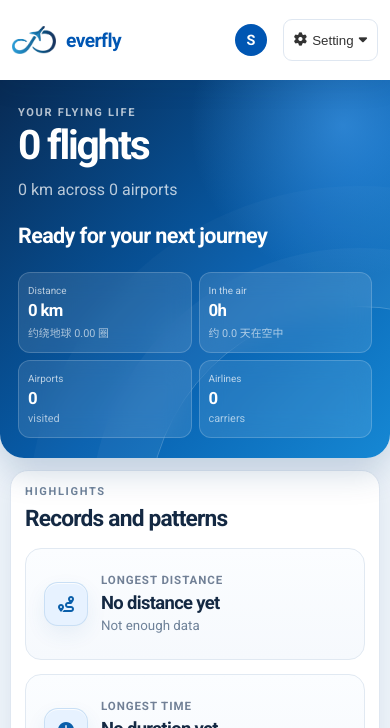
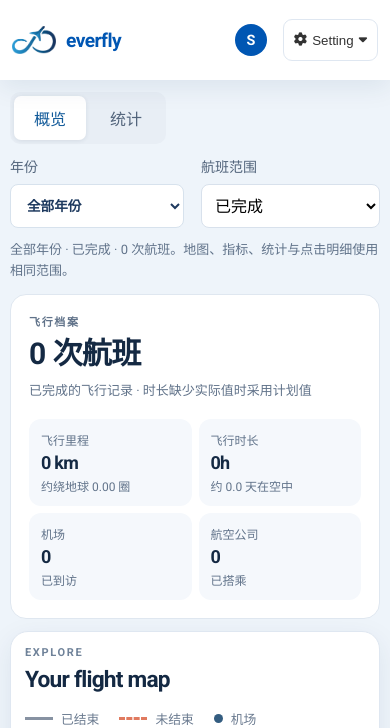
Before and after one commit to Yongxue-Chen/everfly, a Flask app: page / in a window 390 px wide. Shown: the top 728 px of the page. Run offline with Flask 3, Linux system fonts and the light colour scheme; the visitor is signed in with stand-in values (Sample User, id 1); data that the repository does not hold is empty; parts of the project's set-up code (start-up, migrations or seed data) failed here and were passed over; some libraries are stand-ins or nearby versions.

Commit message:
feat(ui): separate journey overview and unify statistics scope

```diff
--- a/static/css/style.css
+++ b/static/css/style.css
@@ -3228,3 +3228,39 @@ th[onclick] {
     .view-actions .btn, .toolbar .btn, .modal-footer .btn,
     .map-controls button, .map-controls select, .donut-legend-row { min-height: 44px; }
 }
+
+/* Journey overview and statistics share one explicit scope. */
+.journey-shell [hidden] { display: none !important; }
+.journey-toolbar { display: flex; flex-wrap: wrap; align-items: center; justify-content: space-between; gap: 12px; }
+.journey-view-switch { display: flex; gap: 4px; padding: 4px; border-radius: 10px; background: #e8eef5; }
+.journey-view-switch button { border: 0; border-radius: 7px; padding: 10px 20px; background: transparent; color: #52647b; font: inherit; cursor: pointer; }
+.journey-view-switch button[aria-pressed="true"] { background: white; color: #135b9a; box-shadow: 0 1px 4px #14294318; }
+.journey-filters { display: flex; flex-wrap: wrap; gap: 16px; }
+.journey-filters label { display: flex; align-items: center; gap: 8px; color: #52647b; font-size: 14px; }
+.journey-filters select, #journey-year-metric { padding: 9px; border: 1px solid #d8e1ec; border-radius: 8px; background: white; font: inherit; }
+#journey-scope-note { flex-basis: 100%; margin: 0; color: #61738a; font-size: 13px; line-height: 1.6; }
+#journey-hero { grid-template-columns: minmax(0, 1fr); gap: 20px; padding: 24px; background: #fff; color: #142943; border: 1px solid #dfe7f0; border-radius: 16px; box-shadow: none; }
+#journey-hero::after { display: none; }
+#journey-hero h1 { font-size: 30px; letter-spacing: -.02em; line-height: 1.2; }
+#journey-hero .journey-eyebrow, #journey-hero p { color: #61738a; }
+#journey-hero p { margin-top: 8px; font-size: 13px; }
+#journey-metrics { grid-template-columns: repeat(4, minmax(0, 1fr)); max-width: none; }
+#journey-metrics .journey-metric { background: #f5f8fc; border: 0; padding: 16px; }
+#journey-metrics .journey-metric span, #journey-metrics .journey-metric-sub { color: #61738a; font-size: 12px; }
+#journey-metrics .journey-metric strong { color: #142943; font-size: 23px; }
+.journey-recent { display: grid; grid-template-columns: repeat(auto-fit, minmax(260px, 1fr)); gap: 16px; }
+.journey-recent article { min-width: 0; padding: 20px; border: 1px solid #dfe7f0; border-radius: 16px; background: white; }
+.journey-recent h2 { font-size: 18px; margin: 0 0 12px; }
+.journey-recent-flight { display: grid; width: 100%; gap: 6px; padding: 14px 0; border: 0; border-top: 1px solid #e8eef5; background: transparent; color: #142943; font: inherit; text-align: left; cursor: pointer; }
+.journey-recent-flight span, .journey-recent-flight small { color: #61738a; font-size: 13px; }
+.journey-toolbar button:focus-visible, .journey-toolbar select:focus-visible, .journey-recent-flight:focus-visible { outline: 2px solid #1c70bf; outline-offset: 2px; }
+@media (max-width: 768px) {
+    .journey-toolbar, .journey-recent { margin: 12px 10px 0; }
+    #journey-hero { margin: 0 10px; padding: 18px; }
+    #journey-metrics { grid-template-columns: repeat(2, minmax(0, 1fr)); }
+    #journey-metrics .journey-metric { padding: 12px; }
+    #journey-metrics .journey-metric strong { font-size: 18px; }
+    .journey-filters { width: 100%; gap: 12px; }
+    .journey-filters label { flex: 1; flex-direction: column; align-items: stretch; }
+    .journey-filters select, #journey-year-metric { font-size: 16px; min-height: 44px; }
+}
--- /dev/null
+++ b/static/js/journey-stats.js
@@ -0,0 +1,104 @@
+// Pure aggregation over the selected flights. Never mutate the source cache.
+function selectJourneyFlights(flights, year, status, isCompleted) {
+    return flights.filter(f => (year === 'all' || String(f.date || '').startsWith(year)) &&
+        (status === 'all' || isCompleted(f) === (status === 'completed')));
+}
+
+function journeySeatType(flight) {
+    const value = String(flight.seat_type || '').trim().toLowerCase();
+    return ({ window: 'Window', aisle: 'Aisle', middle: 'Middle', '靠窗': 'Window', '靠过道': 'Aisle', '中间': 'Middle' })[value] || 'Unknown';
+}
+
+function journeyDayNight(flight) {
+    const time = String(flight.atd || flight.std || '').match(/(?:^|[ T])(\d{2}):\d{2}/);
+    if (!time || Number(time[1]) > 23) return 'Unknown';
+    return Number(time[1]) >= 6 && Number(time[1]) < 18 ? 'Day' : 'Night';
+}
+
+function aggregateJourneyStats(flights, cities) {
+    const stats = { totals: { flights: flights.length }, top: {}, breakdowns: { alliance: Object.create(null), manufacturer: Object.create(null) },
+        records: {}, distributions: {}, quality: {} };
+    const cityMap = new Map(cities.map(c => [String(c.id), c]));
+    const rankings = {};
+    const add = (kind, id, name, extra) => {
+        if (id === undefined || id === null || id === '') return;
+        rankings[kind] ||= new Map();
+        const item = rankings[kind].get(String(id)) || { name: name || 'Unknown', extra, count: 0 };
+        item.count++;
+        rankings[kind].set(String(id), item);
+    };
+    const years = new Map(), months = new Map(), cumulative = new Map();
+    const seen = { airports: new Set(), cities: new Set(), countries: new Set() };
+    const buckets = { '<500 km': 0, '500-1,499 km': 0, '1,500-3,999 km': 0, '4,000-6,999 km': 0, '7,000+ km': 0, Unknown: 0 };
+    const dayNight = { Day: 0, Night: 0, Unknown: 0 };
+    const departures = [], arrivals = [];
+    const delay = (actual, scheduled) => {
+        if (!actual || !scheduled) return null;
+        // Compare local wall times in the same airport, independent of browser DST.
+        const parse = s => /^\d{4}-\d\d-\d\d[ T]\d\d:\d\d/.test(s) ? Date.parse(s.replace(' ', 'T').replace(/Z$/, '') + 'Z') : NaN;
+        const result = (parse(actual) - parse(scheduled)) / 60000;
+        return Number.isFinite(result) ? result : null;
+    };
+    let distance = 0, duration = 0;
+    for (const f of [...flights].sort((a, b) => String(a.date || '').localeCompare(String(b.date || '')))) {
+        const km = Number(f.distance) || 0, minutes = Number(f.duration_actual ?? f.duration_scheduled) || 0;
+        distance += km; duration += minutes;
+        const year = String(f.date || '').slice(0, 4), month = String(f.date || '').slice(0, 7);
+        const validDate = /^\d{4}-\d{2}-\d{2}$/.test(f.date || '');
+        if (validDate) {
+            const row = years.get(year) || { year: Number(year), count: 0, distance: 0, duration: 0 };
+            row.count++; row.distance += km; row.duration += minutes; years.set(year, row);
+            months.set(month, (months.get(month) || 0) + 1);
+        }
+        for (const side of ['origin', 'dest']) {
+            const airport = f[`${side}_airport_id`], city = cityMap.get(String(f[`${side}_city_id`]));
+            add('airports', airport, f[`${side}_code`], f[`${side}_name`]);
+            add(side === 'origin' ? 'airports_departure' : 'airports_arrival', airport, f[`${side}_code`], f[`${side}_name`]);
+            if (city) {
+                add('cities', city.id, city.name, city.country_code);
+                add('countries', city.country_code || city.country, city.country, city.country_code);
+                add('continents', city.continent, city.continent);
+            }
+            if (validDate) {
+                if (airport) seen.airports.add(airport);
+                if (city) seen.cities.add(city.id);
+                if (city?.country_code || city?.country) seen.countries.add(city.country_code || city.country);
+            }
+        }
+        if (validDate) cumulative.set(year, Object.fromEntries(Object.entries(seen).map(([key, set]) => [key, set.size])));
+        add('airlines', f.airline_id, f.airline_name, f.airline_alliance);
+        add('aircraft', f.aircraft_model_id, f.aircraft_model, f.manufacturer);
+        if (f.origin_code && f.dest_code) add('routes', `${f.origin_code}-${f.dest_code}`, `${f.origin_code}-${f.dest_code}`);
+        for (const [kind, value] of [['alliance', f.airline_alliance], ['manufacturer', f.manufacturer]]) {
+            if (value) stats.breakdowns[kind][value] = (stats.breakdowns[kind][value] || 0) + 1;
+        }
+        const record = { ...f, origin: f.origin_code, dest: f.dest_code, duration: minutes };
+        if (km > Number(stats.records.longest_distance?.distance || 0)) stats.records.longest_distance = record;
+        if (minutes > Number(stats.records.longest_duration?.duration || 0)) stats.records.longest_duration = record;
+        const bucket = !km ? 'Unknown' : km < 500 ? '<500 km' : km < 1500 ? '500-1,499 km' : km < 4000 ? '1,500-3,999 km' : km < 7000 ? '4,000-6,999 km' : '7,000+ km';
+        buckets[bucket]++;
+        dayNight[journeyDayNight(f)]++;
+        for (const [key, missing] of [['missing_aircraft', !f.aircraft_model_id], ['missing_registration', !f.registration], ['missing_actual_times', !f.atd || !f.ata], ['missing_distance', !km]]) {
+            stats.quality[key] = (stats.quality[key] || 0) + Number(missing);
+        }
+        const dep = delay(f.atd, f.std), arr = delay(f.ata, f.sta);
+        if (dep !== null) departures.push(dep);
+        if (arr !== null) arrivals.push(arr);
+    }
+    for (const key of ['airports', 'airports_departure', 'airports_arrival', 'cities', 'countries', 'continents', 'airlines', 'aircraft', 'routes']) {
+        stats.top[key] = [...(rankings[key]?.values() || [])].sort((a, b) => b.count - a.count || a.name.localeCompare(b.name));
+        stats.totals[key] = rankings[key]?.size || 0;
+    }
+    stats.totals.distance = distance; stats.totals.duration = duration;
+    const route = stats.top.routes[0];
+    if (route) stats.records.most_frequent_route = { route: route.name, count: route.count };
+    const yearly = [...years.values()];
+    stats.flights_by_year = yearly; stats.distance_by_year = yearly; stats.duration_by_year = yearly;
+    stats.flights_by_month = [...months].map(([month, count]) => ({ month, count }));
+    for (const key of Object.keys(seen)) stats[`cumulative_${key}_by_year`] = [...cumulative].map(([year, counts]) => ({ year: Number(year), count: counts[key] }));
+    stats.distributions.route_distance_buckets = Object.entries(buckets).map(([name, count]) => ({ name, count }));
+    stats.distributions.day_night = Object.entries(dayNight).map(([name, count]) => ({ name, count }));
+    const average = values => values.length ? Math.round(values.reduce((sum, n) => sum + Math.max(0, n), 0) / values.length * 10) / 10 : 0;
+    stats.quality.on_time_performance = { total_tracked: arrivals.length, on_time_rate: arrivals.length ? Math.round(arrivals.filter(n => n <= 15).length / arrivals.length * 1000) / 10 : null, avg_departure_delay: average(departures), avg_arrival_delay: average(arrivals) };
+    return stats;
+}
--- a/templates/index.html
+++ b/templates/index.html
@@ -20,7 +20,7 @@
         const CURRENT_USER = {{ user| tojson | safe }};
         const CSRF_TOKEN = "{{ csrf_token() }}";
     </script>
-    <link rel="stylesheet" href="/static/css/style.css?v=ui-stage1-2">
+    <link rel="stylesheet" href="/static/css/style.css?v=ui-stage2-1">
 </head>
 
 <body>
@@ -73,20 +73,30 @@
         <!-- Profile View -->
         <section id="view-profile" class="view active">
             <div class="journey-shell">
+                <div class="journey-toolbar">
+                    <div class="journey-view-switch" aria-label="首页视图">
+                        <button type="button" data-journey-tab="overview" aria-pressed="true">概览</button>
+                        <button type="button" data-journey-tab="statistics" aria-pressed="false">统计</button>
+                    </div>
+                    <div class="journey-filters">
+                        <label>年份 <select id="year-filter"><option value="all">全部年份</option></select></label>
+                        <label>航班范围 <select id="journey-status-filter"><option value="completed">已完成</option><option value="pending">未完成</option><option value="all">全部航班</option></select></label>
+                    </div>
+                    <p id="journey-scope-note" role="status"></p>
+                </div>
                 <section id="journey-hero" class="journey-hero" aria-label="Flight journey overview">
                     <div class="journey-hero-copy">
-                        <span class="journey-eyebrow">Your flying life</span>
+                        <span class="journey-eyebrow">飞行档案</span>
                         <h1 id="journey-flight-count">Flight journey</h1>
                         <p id="journey-summary">Loading your aviation archive...</p>
-                        <div id="journey-route" class="journey-route" aria-label="Latest route"></div>
                     </div>
                     <div id="journey-metrics" class="journey-metrics"></div>
                 </section>
-                <section class="journey-highlight-panel" aria-label="Journey highlights">
+                <section class="journey-highlight-panel" data-journey-view="statistics" hidden aria-label="Journey highlights">
                     <div class="journey-section-heading"><div><span class="journey-eyebrow">Highlights</span><h2>Records and patterns</h2></div></div>
                     <div id="journey-highlights" class="journey-highlights"></div>
                 </section>
-                <section class="journey-map-panel">
+                <section class="journey-map-panel" data-journey-view="overview">
                     <div class="journey-section-heading"><div><span class="journey-eyebrow">Explore</span><h2>Your flight map</h2></div></div>
                     <div class="route-status-legend" aria-label="航线状态图例">
                         <span><i class="route-status-completed" aria-hidden="true"></i>已结束</span>
@@ -97,17 +107,17 @@
                     <div class="map-container">
                         <div id="flight-map"></div>
                         <div class="map-controls">
-                            <select id="year-filter"><option value="all">All Years</option></select>
                             <button onclick="setMapLayer('map')">Map</button>
                             <button onclick="setMapLayer('satellite')">Satellite</button>
                         </div>
                     </div>
                 </section>
-                <section class="journey-trends-panel" aria-label="Flight trends">
+                <section id="journey-recent" class="journey-recent" data-journey-view="overview" aria-label="近期行程"></section>
+                <section class="journey-trends-panel" data-journey-view="statistics" hidden aria-label="Flight trends">
                     <div class="journey-section-heading"><div><span class="journey-eyebrow">Trends</span><h2>How your flying changes</h2></div></div>
                     <div id="journey-trends" class="journey-trends"></div>
                 </section>
-                <section class="journey-insights">
+                <section class="journey-insights" data-journey-view="statistics" hidden>
                     <div class="journey-section-heading"><div><span class="journey-eyebrow">Library insights</span><h2>Your aviation world</h2></div></div>
                     <div id="profile-stats-dashboard" class="stats-container"></div>
                 </section>
@@ -278,7 +288,8 @@
         </div>
     </div>
 
-    <script src="/static/js/app.js?v=ui-stage1-2"></script>
+    <script src="/static/js/journey-stats.js?v=ui-stage2-1"></script>
+    <script src="/static/js/app.js?v=ui-stage2-1"></script>
 </body>
 
 </html>
```
Also changed, not shown: tests/test_complete_cloud_premium_ui.py (+3 -2 lines), tests/test_journey_library_insights.py (+2 -2 lines), tests/test_journey_scope.js (added, +42 -0 lines), tests/test_ui_stage2_browser.js (added, +62 -0 lines), static/js/app.js.
